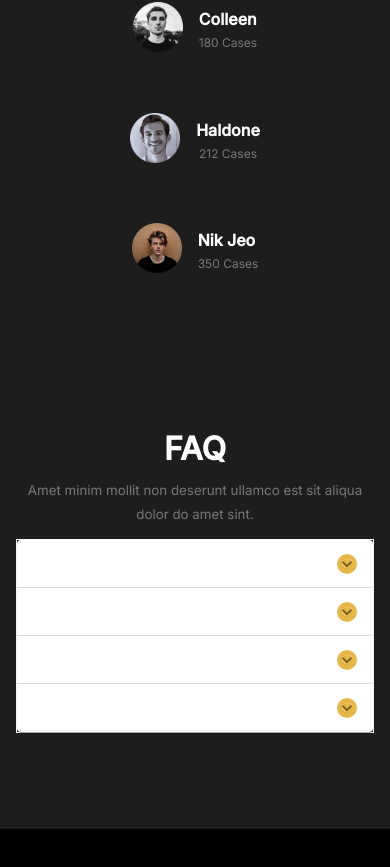
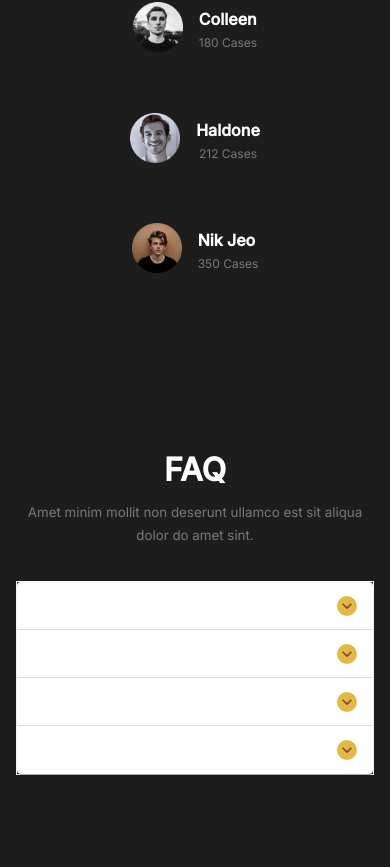
Before and after one commit to dgupta0/law-firm-takehome-crio, a React (Vite) app: page / in a window 390 px wide. Shown: the part 5403-6270 px from the top of the page. Before the commit the page ends 6232 px from the top, so only its background shows below. Built offline with nearby package versions, Linux system fonts and the light colour scheme.

Commit message:
resolving css issues part3

```diff
--- a/src/components/FAQ/FAQ.module.css
+++ b/src/components/FAQ/FAQ.module.css
@@ -13,8 +13,7 @@
     padding-top: 0;
     display: flex;
     justify-content: space-between;
-    align-items: flex-start;
-    min-height: 300px;
+    min-height: 400px;
     padding: 1rem;
 
 }
@@ -25,6 +24,7 @@
 }
 .accordion{
     border: 1px solid white;
+    align-self: flex-end;
 }
 @media(max-width:800px){
     .sub_container{
--- a/src/index.css
+++ b/src/index.css
@@ -51,4 +51,7 @@ button{
   .css-1elwnq4-MuiPaper-root-MuiAccordion-root{
     width: 100% !important;
   }
+  .css-67l5g{
+    width: 100% !important;
+  }
 }
```
